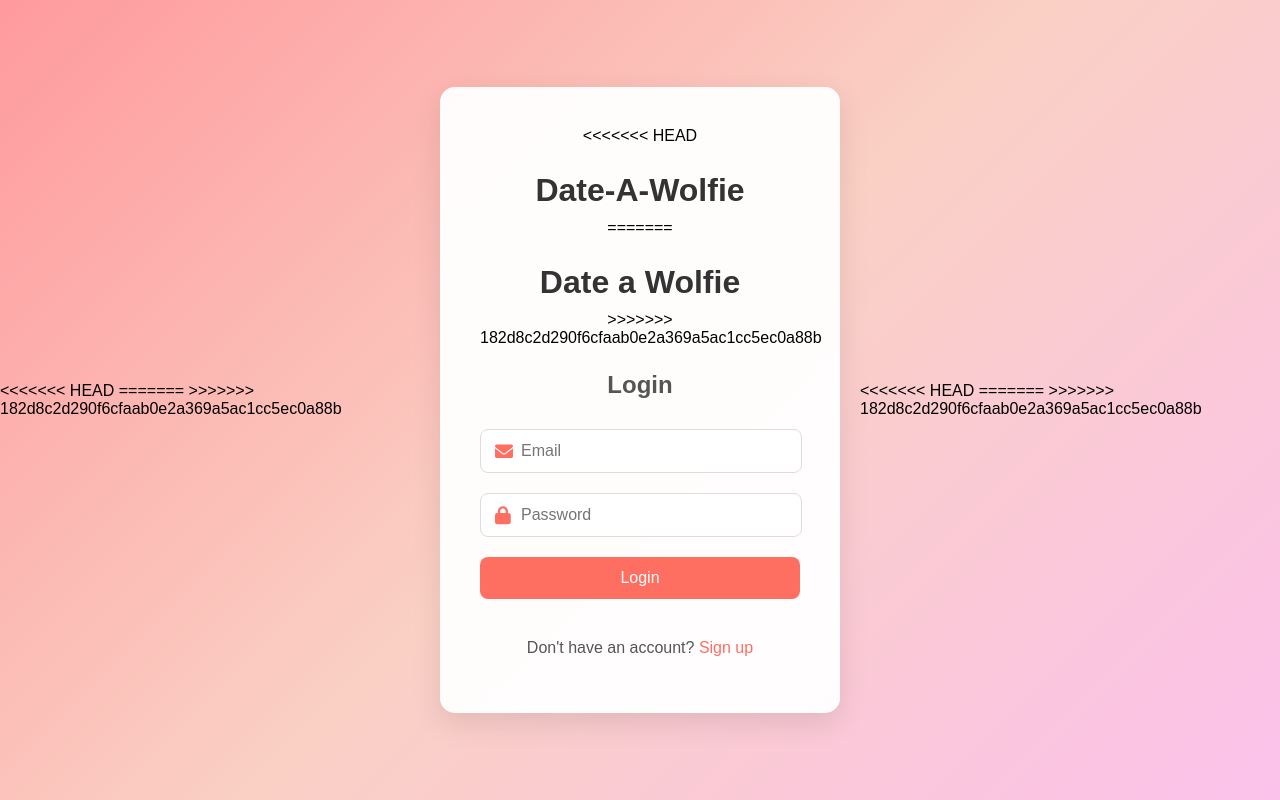
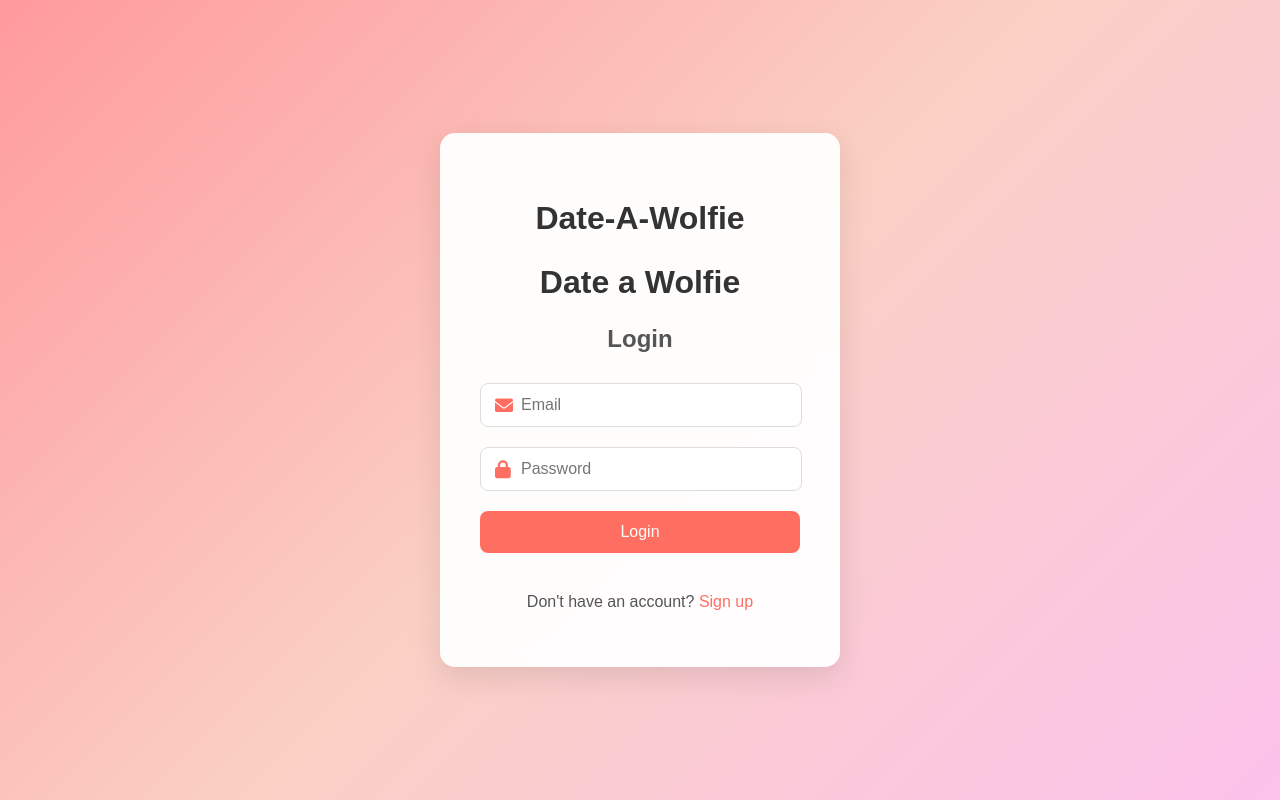
Before and after one commit to sumitkumar91/date-a-wolfie, a Flask app: page /login in a window 1280 px wide. Run offline with Flask 3, Linux system fonts and the light colour scheme; some libraries are stand-ins or nearby versions.

Commit message:
Update login.html

```diff
--- a/templates/login.html
+++ b/templates/login.html
@@ -3,11 +3,8 @@
 <head>
     <meta charset="UTF-8">
     <meta name="viewport" content="width=device-width, initial-scale=1.0">
-<<<<<<< HEAD
     <title>Date-A-Wolfie - Login</title>
-=======
     <title>SBU Dating - Login</title>
->>>>>>> 182d8c2d290f6cfaab0e2a369a5ac1cc5ec0a88b
     <link rel="stylesheet" href="{{ url_for('static', filename='style.css') }}">
     <!-- Add Font Awesome for icons -->
     <link rel="stylesheet" href="https://cdnjs.cloudflare.com/ajax/libs/font-awesome/6.0.0-beta3/css/all.min.css">
@@ -125,11 +122,8 @@
 <body>
     <div class="container">
         <div class="form-container">
-<<<<<<< HEAD
             <h2>Date-A-Wolfie</h2>
-=======
             <h2>Date a Wolfie</h2>
->>>>>>> 182d8c2d290f6cfaab0e2a369a5ac1cc5ec0a88b
             <h3>Login</h3>
             <form action="/login" method="POST">
                 <!-- Email Input with Icon -->
@@ -151,8 +145,4 @@
         </div>
     </div>
 </body>
-<<<<<<< HEAD
 </html>
-=======
-</html>
->>>>>>> 182d8c2d290f6cfaab0e2a369a5ac1cc5ec0a88b
```
